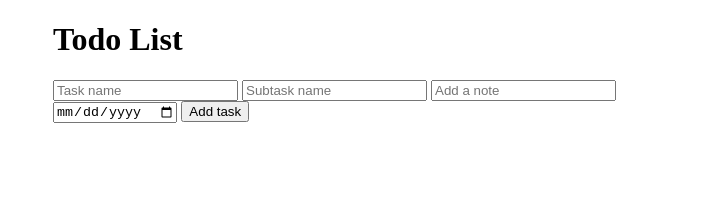
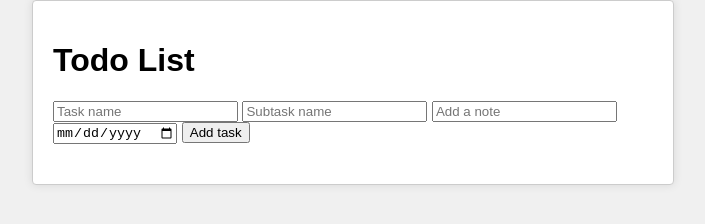
Before and after one commit to zihoudong/todo-list, a plain HTML site: page index.html in a window 1280 px wide. Shown: the whole page, without its empty margins (287-992 px from the left). Drawn offline with Linux system fonts and the light colour scheme.

Commit message:
Update styles.css

```diff
--- a/styles.css
+++ b/styles.css
@@ -1,6 +1,18 @@
+body {
+    font-family: Arial, sans-serif;
+    margin: 0;
+    padding: 0;
+    background-color: #f0f0f0;
+}
+
 #todo-app {
     width: 600px;
     margin: 0 auto;
+    padding: 20px;
+    background-color: #fff;
+    border: 1px solid #ccc;
+    border-radius: 4px;
+    box-shadow: 0 0 10px rgba(0, 0, 0, 0.1);
 }
 
 #new-task-form {
```
